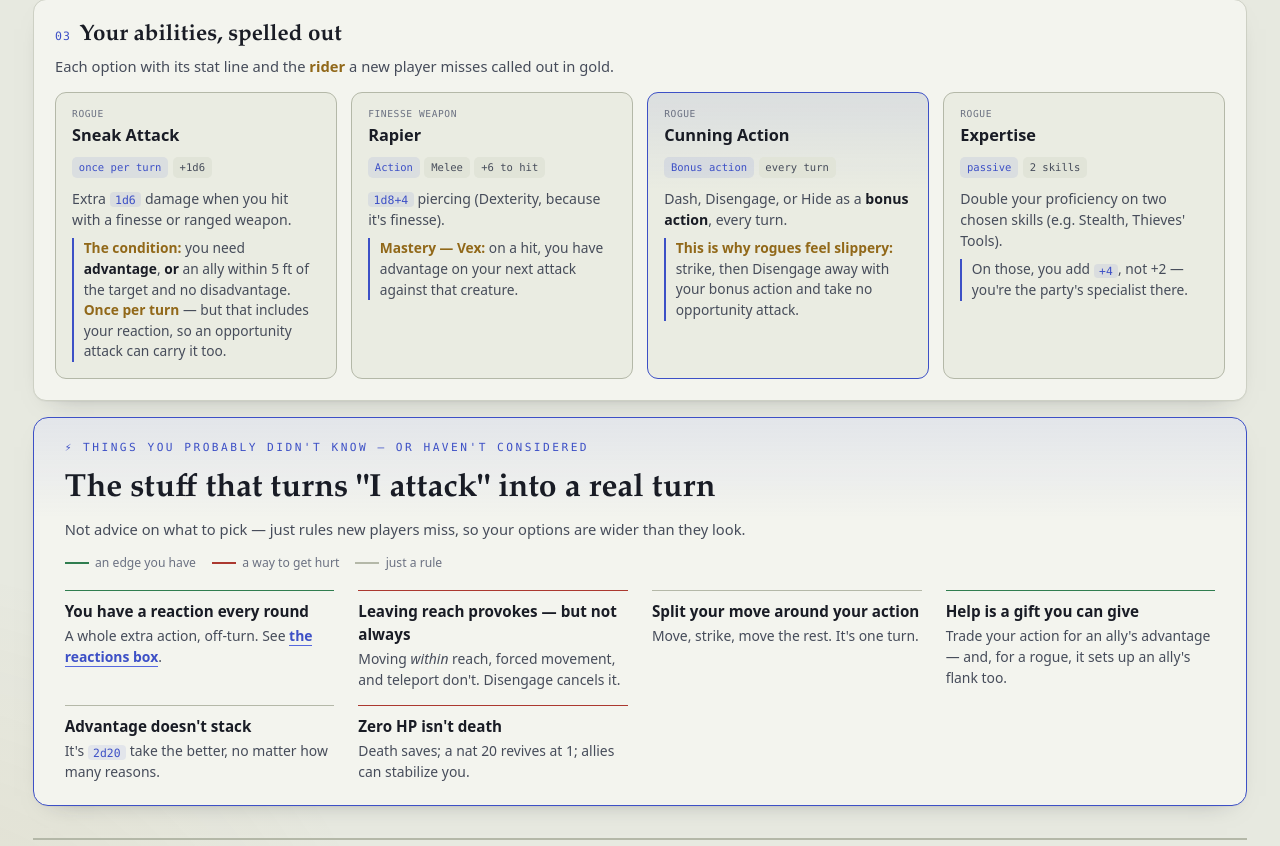
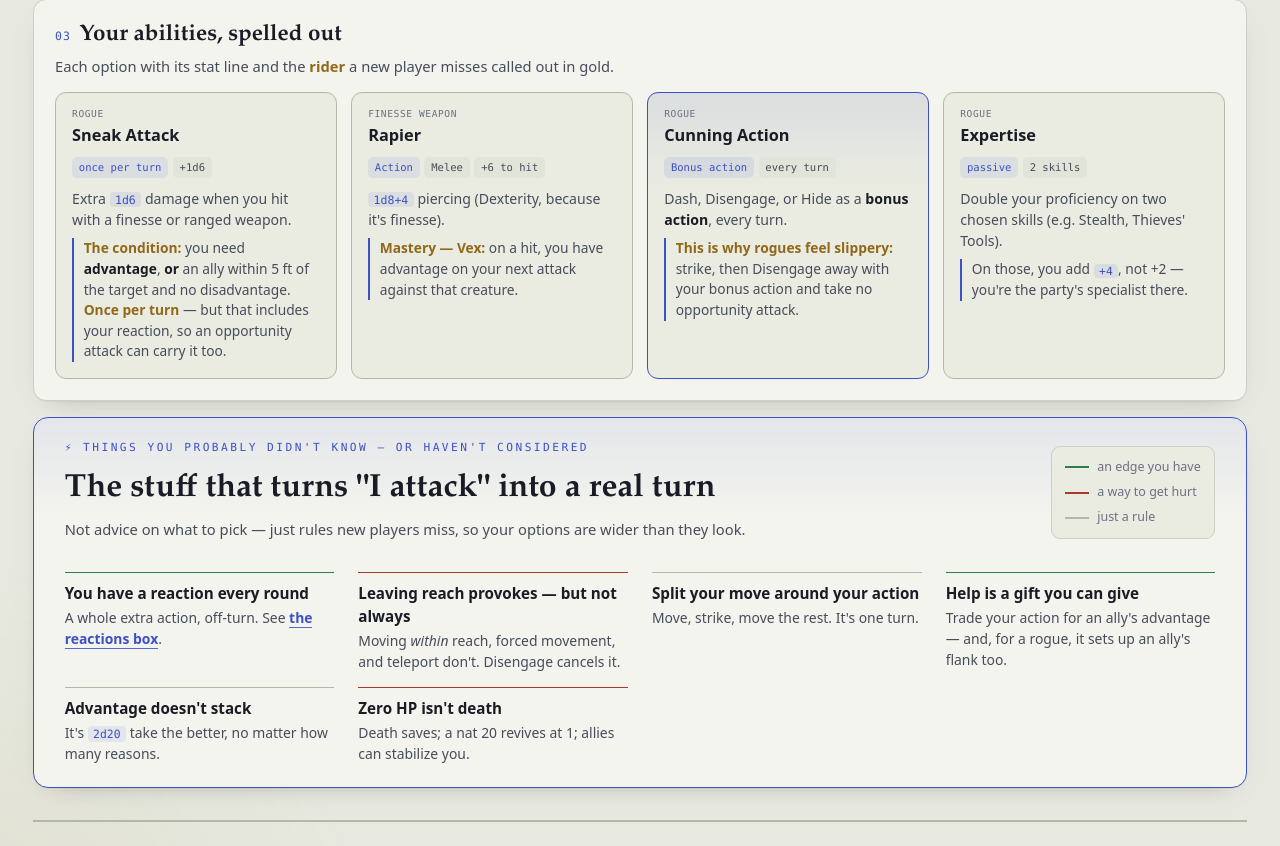
Before and after one commit to tohuw/eddic, a Python web app: template modules/companion/templates/learners-codex.skeleton.html in a window 1280 px wide; the page is wider, and only the part inside the window is pictured. Shown: the part 1100-1946 px from the top of that part. Run offline with Jinja, Linux system fonts and the light colour scheme; the template is opened without the code that fills it, so the values that code supplies are empty.

Commit message:
companion: dock advice-box legend as a key card in the header top-right
Co-Authored-By: Claude Opus 4.8 (1M context) <noreply@anthropic.com>

```diff
--- a/modules/companion/templates/learners-codex.skeleton.html
+++ b/modules/companion/templates/learners-codex.skeleton.html
@@ -124,6 +124,10 @@
   .ab-eff .rider{color:var(--gold);font-weight:650}
   .band{grid-column:1/-1;border:1px solid var(--accent);border-radius:15px;background:linear-gradient(180deg,var(--accent-wash),transparent 26%),var(--panel);padding:1.4rem clamp(1.1rem,3vw,1.9rem);box-shadow:var(--shadow);scroll-margin-top:1.5rem}
   .band h2{font-family:var(--display);font-size:clamp(1.5rem,3vw,2rem);margin:.1rem 0 .3rem}
+  .band-head{display:flex;justify-content:space-between;align-items:flex-start;gap:1.5rem;flex-wrap:wrap}
+  .band-head-text{flex:1 1 360px;min-width:0}
+  .band-legend{flex:0 0 auto;display:flex;flex-direction:column;gap:.4rem;margin-top:.35rem;background:var(--panel-2);border:1px solid var(--line);border-radius:9px;padding:.7rem .85rem;font-size:.78rem;color:var(--ink-faint)}
+  .band-legend span{display:inline-flex;align-items:center;gap:.5rem;white-space:nowrap}
   .band-grid{display:grid;grid-template-columns:repeat(auto-fill,minmax(240px,1fr));gap:.9rem 1.5rem;margin-top:1.1rem}
   .fact{border-top:1.5px solid var(--line-strong);padding-top:.55rem}
   .fact h4{margin:0 0 .22rem;font-size:.95rem;font-weight:700}
@@ -268,10 +272,18 @@
     </section>
 
     <section class="band" id="didntknow">
-      <p class="eyebrow" style="color:var(--accent)">⚡ Things you probably didn't know — or haven't considered</p>
-      <h2>The stuff that turns "I attack" into a real turn</h2>
-      <p class="lead">Not advice on what to pick — just rules new players miss, so your options are wider than they look.</p>
-      <p class="legend" style="margin:.1rem 0 0"><span><span class="ovl good"></span> an edge you have</span><span><span class="ovl risk"></span> a way to get hurt</span><span><span class="ovl neutral"></span> just a rule</span></p>
+      <div class="band-head">
+        <div class="band-head-text">
+          <p class="eyebrow" style="color:var(--accent)">⚡ Things you probably didn't know — or haven't considered</p>
+          <h2>The stuff that turns "I attack" into a real turn</h2>
+          <p class="lead">Not advice on what to pick — just rules new players miss, so your options are wider than they look.</p>
+        </div>
+        <div class="band-legend" aria-label="What the overlines mean">
+          <span><span class="ovl good"></span> an edge you have</span>
+          <span><span class="ovl risk"></span> a way to get hurt</span>
+          <span><span class="ovl neutral"></span> just a rule</span>
+        </div>
+      </div>
       <div class="band-grid">
         <div class="fact good"><h4>You have a reaction every round</h4><p>A whole extra action, off-turn. See <a class="ref" href="#react">the reactions box</a>.</p></div>
         <div class="fact risk"><h4>Leaving reach provokes — but not always</h4><p>Moving <em>within</em> reach, forced movement, and teleport don't. Disengage cancels it.</p></div>
```
